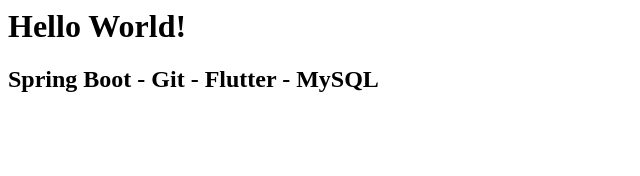
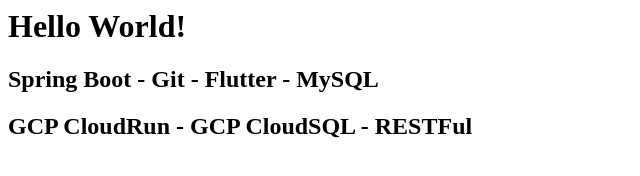
Before and after one commit to twsila/demo-repo2, a plain HTML site: page index.html in a window 1280 px wide. Shown: the whole page, without its empty margins (0-640 px from the left). Drawn offline with Linux system fonts and the light colour scheme.

Commit message:
add new line
Add Header 2 HTML Tag for extra technology

```diff
--- a/index.html
+++ b/index.html
@@ -1,2 +1,3 @@
 <h1>Hello World!</h1>
 <h2>Spring Boot - Git - Flutter - MySQL</h2>
+<h2>GCP CloudRun - GCP CloudSQL - RESTFul</h2>
```
